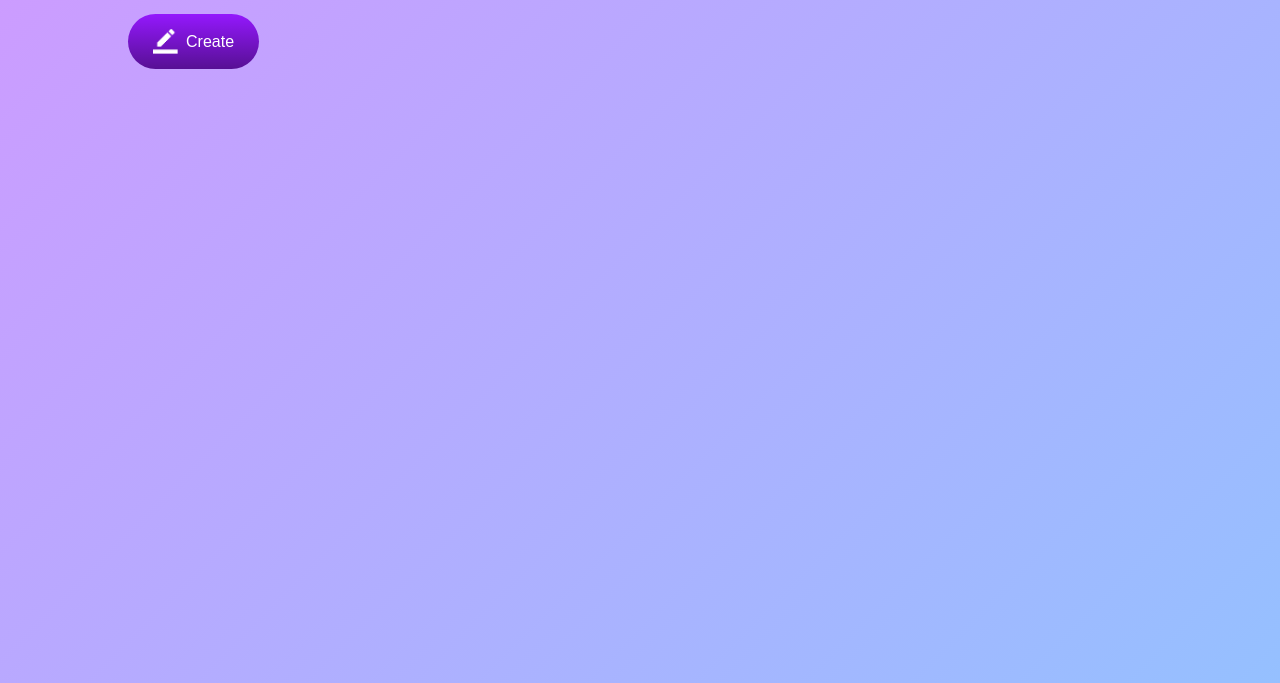
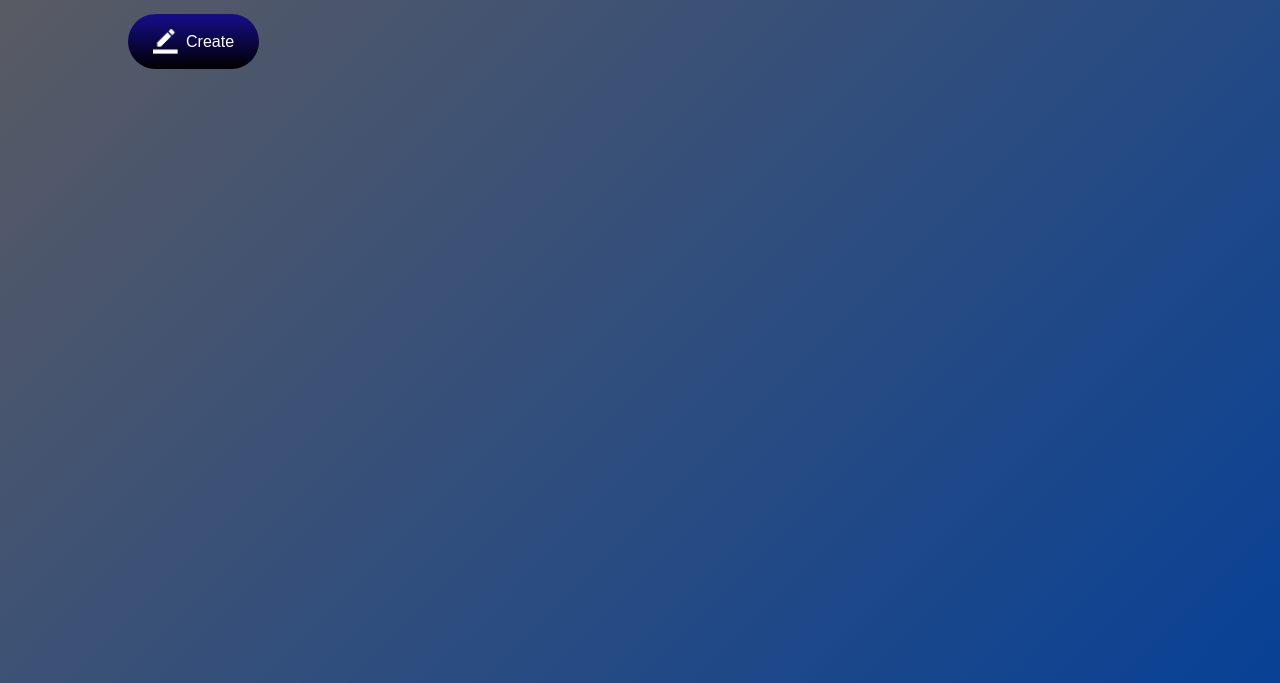
Before and after one commit to bharath9812/keep_notes, a plain HTML site: page index.html in a window 1280 px wide. Shown: the part 117-800 px from the top of the page. Drawn offline with Linux system fonts and the light colour scheme.

Commit message:
notes-app

```diff
--- a/app.css
+++ b/app.css
@@ -5,10 +5,19 @@
     font-family: 'Poppins',sans-serif;
 }
 
+/* .container{
+    width: 100%;
+    min-height: 100vh;
+    background: linear-gradient(135deg,#cf9aff,#95c0ff);
+    color: #fff;
+    padding-top: 4%;
+    padding-left: 10%;
+} */
+
 .container{
     width: 100%;
     min-height: 100vh;
-    background: linear-gradient(135deg,#cf9aff,#95c0ff);
+    background: linear-gradient(135deg,#5e5c60,#084196);
     color: #fff;
     padding-top: 4%;
     padding-left: 10%;
@@ -31,7 +40,7 @@
 .container button{
     display: flex;
     align-items: center;
-    background: linear-gradient(#9418fd,#571094);
+    background: linear-gradient(#170d8c,#000000);
     color: #fff;
     font-size: 16px;
     outline: 0;
```
Also changed, not shown: index.html (+0 -3 lines).
